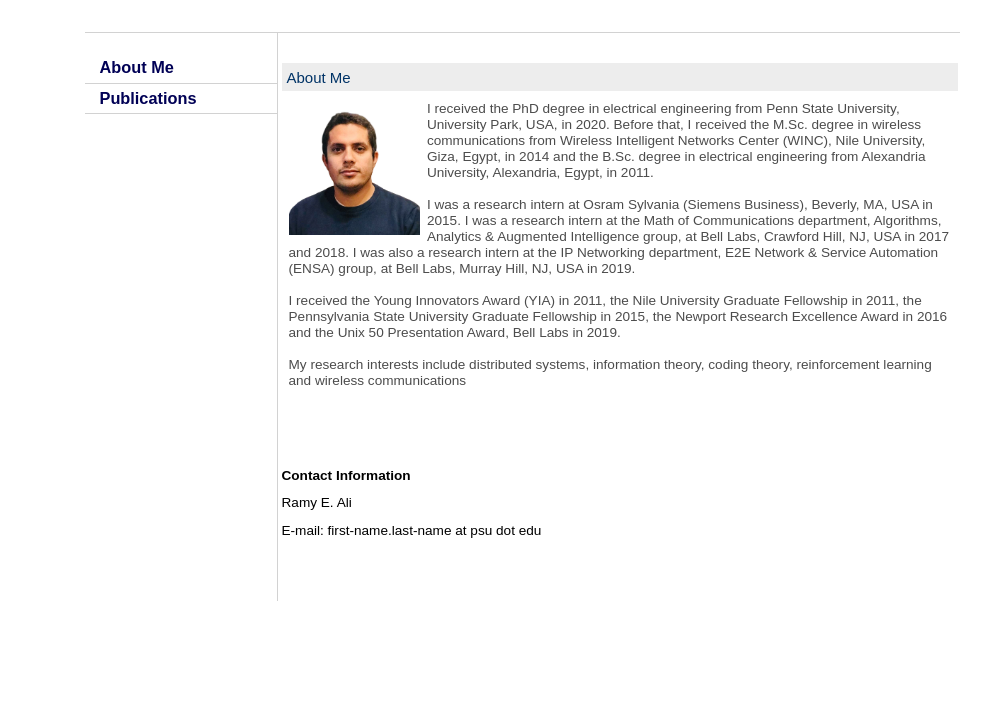
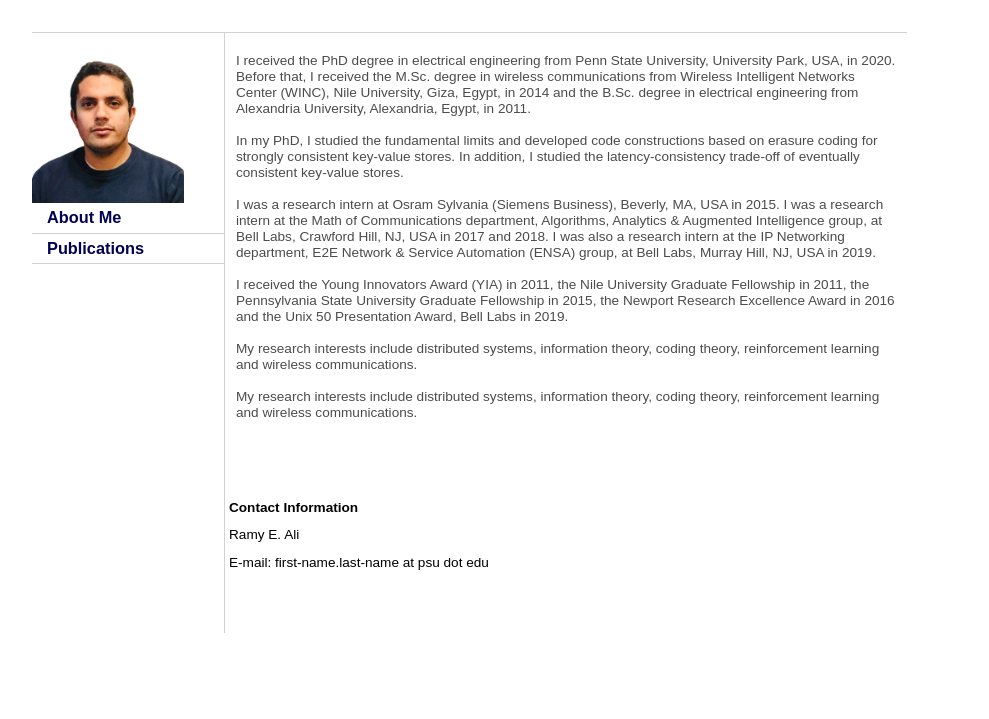
Before and after one commit to ramy-e-ali/ramy-e-ali.github.io, a plain HTML site: page index.html in a window 1280 px wide. Shown: the part 81-800 px from the top of the page, without its empty margins (118-1107 px from the left). Drawn offline with Linux system fonts and the light colour scheme.

Commit message:
first commit

```diff
--- a/index.html
+++ b/index.html
@@ -46,6 +46,7 @@
 
     		<!-- FIRST COLUMN STARTS HERE -->
 		<div id="firstColumn">
+			<img alt="persimg" src="images/home_photo.jpg" height="150px">
 
 			<div id="secondaryNavigation">
 				<ul>
@@ -71,15 +72,16 @@
 
 		<!-- BODY STARTS HERE -->
 		<div id="copy">
-
 			<!-- SUBTITLE (MUST BE IN BODY -->
-		<h1><span style="color:#003366">About Me</span></h1>
-		        <img alt="persimg" src="images/home_photo.jpg" height="130px">
 			<!-- TEXT -->
 			<p> I received the PhD degree in electrical engineering from Penn
             State University, University Park, USA, in 2020. Before that, I received the M.Sc. degree in wireless communications
             from Wireless Intelligent Networks Center (WINC), Nile University, Giza, Egypt, in 2014 and the B.Sc. degree in
             electrical engineering from Alexandria University, Alexandria, Egypt, in 2011. </p>
+
+            <p>In my PhD, I studied the fundamental limits and developed code constructions based on erasure coding
+            for strongly consistent key-value stores. In addition, I studied the latency-consistency trade-off of
+            eventually consistent key-value stores. </p>
 
             <p> I was a research intern at Osram Sylvania
             (Siemens Business), Beverly, MA, USA in 2015. I was a research intern at the Math of Communications department, Algorithms,
@@ -91,9 +93,14 @@
             Graduate Fellowship in 2011, the Pennsylvania State University Graduate Fellowship in 2015,
             the Newport Research Excellence Award in 2016 and the Unix 50 Presentation Award, Bell Labs in 2019.</p>
 
+
             <p>
             My research interests include distributed systems, information theory, coding
-            theory, reinforcement learning and wireless communications </p>
+            theory, reinforcement learning and wireless communications. </p>
+
+            <p>
+            My research interests include distributed systems, information theory, coding
+            theory, reinforcement learning and wireless communications. </p>
 
 			<p>&nbsp;</p>
 <p>&nbsp;</p>
--- a/styles/generic.css
+++ b/styles/generic.css
@@ -2,7 +2,7 @@
 /* CSS Document */
 
 /* INFO
-PAGE WIDTH: 875 px
+PAGE WIDTH: 1000 px
 BLURB WIDTH: 676 px
 
 GENERIC COLORS:
@@ -52,9 +52,9 @@ h1, h2 {
 
 /*** WRAP ***/
 #wrap {
-	margin-left:auto;
-	margin-right:auto;
-	width:875px;
+	margin-left:150px;
+	margin-right:100px;
+	width:1000px;
 	}
 
 /*** BACKGROUND GIF IMAGES ***/
@@ -71,7 +71,7 @@ h1, h2 {
 /*** MASTHEAD (ALL PAGES) ***/
 #masthead {
 	color:#fff;
-	width:875px;
+	width:1000px;
 	}
 #logo {
 	float:left;
@@ -208,13 +208,13 @@ h1, h2 {
 
 /*** CONTENT ***/
 #content {
-	width:875px;
+	width:1000px;
 	}
 
 /*** HORIZONTAL NAV BAR (ALL PAGES) ***/
 #primaryNavigation {
 	font-size:1.2em;
-	width:875px;
+	width:1000px;
 	}
 	#primaryNavigation ul {
 		margin:0 0 0 15px;
@@ -246,7 +246,7 @@ h1, h2 {
 
 /*** BODY ***/
 #body {
-	width:875px;
+	width:1000px;
 	border-top:solid 6px #FFF;
 	}
 
@@ -467,7 +467,7 @@ body.index #secondColumn #copy p { /* STYLES INTRO PARAGRAPHS */
 	letter-spacing:-.05em;
 	padding:9px 0;
 	text-align:center;
-	width:875px;
+	width:1000px;
 	}
 	#footer a {
 		color:#fff;
```
Also changed, not shown: publications.html (+2 -4 lines), 1 other file.
